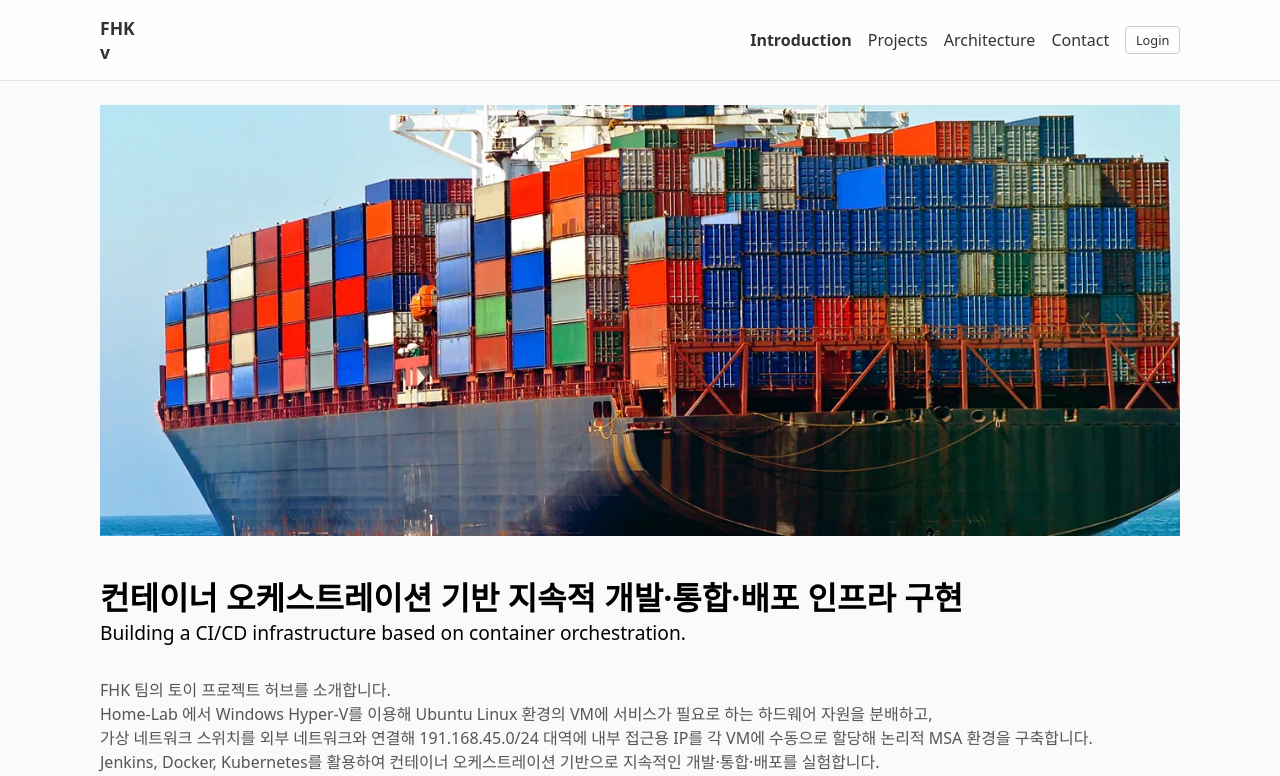
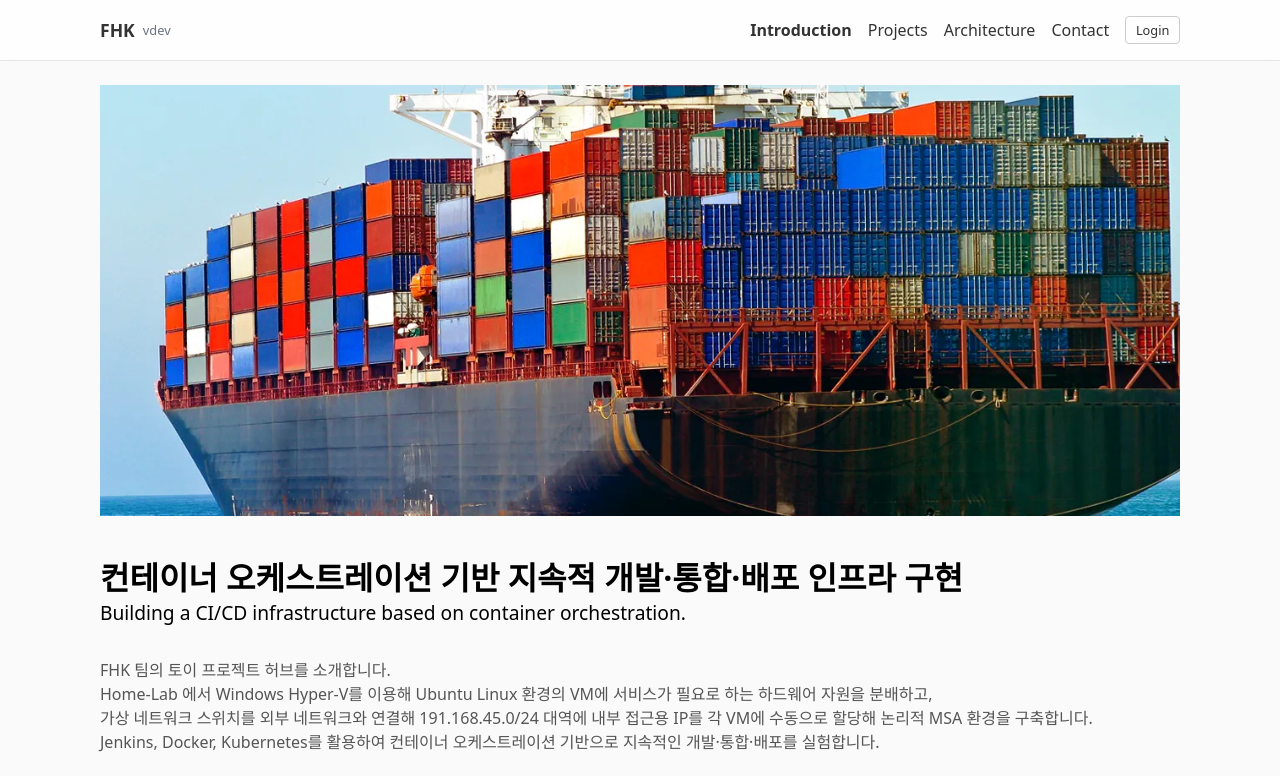
Before and after one commit to mbc-team-fhk/fhk-portal-front-app, a React (Vite) app: page / in a window 1280 px wide. Shown: the top 776 px of the page. Built offline with nearby package versions, Linux system fonts and the light colour scheme; no server answers.

Commit message:
앱 버전 표기 레이아웃 수정

```diff
--- a/src/components/layout/Header.tsx
+++ b/src/components/layout/Header.tsx
@@ -2,6 +2,8 @@ import { Link, NavLink } from "react-router-dom";
 import { useAuth } from "../../context/AuthContext";
 import type { CSSProperties } from "react";
 import { useEffect, useState } from "react";
+
+const appVersion = import.meta.env.VITE_APP_VERSION || "dev";
 
 const linkStyle: CSSProperties = {
     textDecoration: "none",
@@ -66,8 +68,25 @@ export function Header() {
                     justifyContent: "space-between",
                 }}
             >
-                <Link to="/" style={{...linkStyle, fontWeight: 700, fontSize: "1.1rem"}}>
-                    FHK <div className="text-sm text-gray-500">v{import.meta.env.VITE_APP_VERSION}</div>
+                <Link
+                    to="/"
+                    style={{
+                        ...linkStyle,
+                        fontWeight: 700,
+                        fontSize: "1.1rem",
+                        display: "flex",
+                        alignItems: "center",
+                        gap: "8px",
+                    }}
+                >
+                    <span>FHK</span>
+                    <span style={{
+                            fontSize: "0.8rem",
+                            color: "#6b7280",
+                            fontWeight: 400,
+                        }}>
+                    v{appVersion}
+                    </span>
                 </Link>
                 <nav style={{display: "flex", gap: "1rem", alignItems: "center" }}>
                     <NavLink
```
